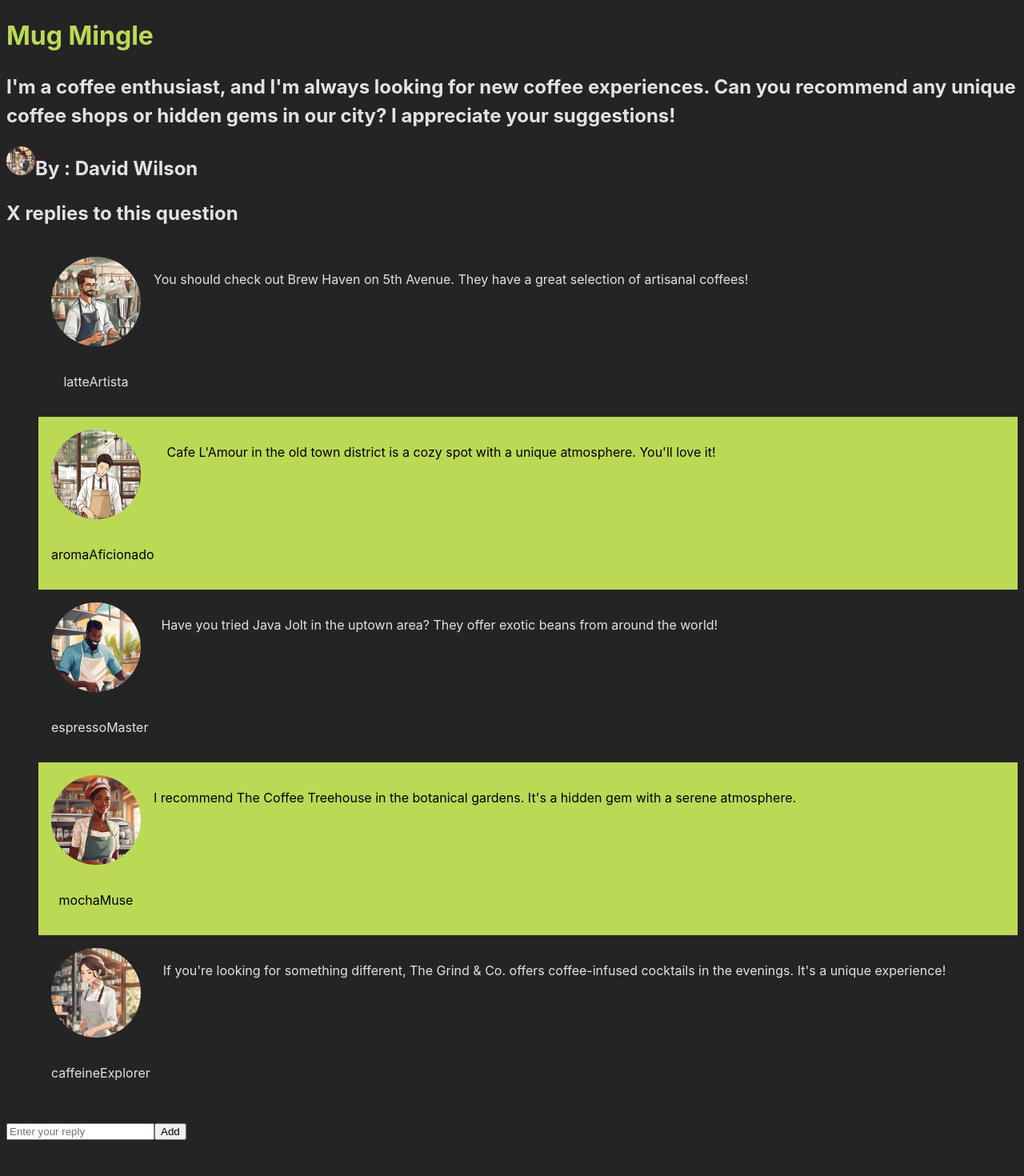
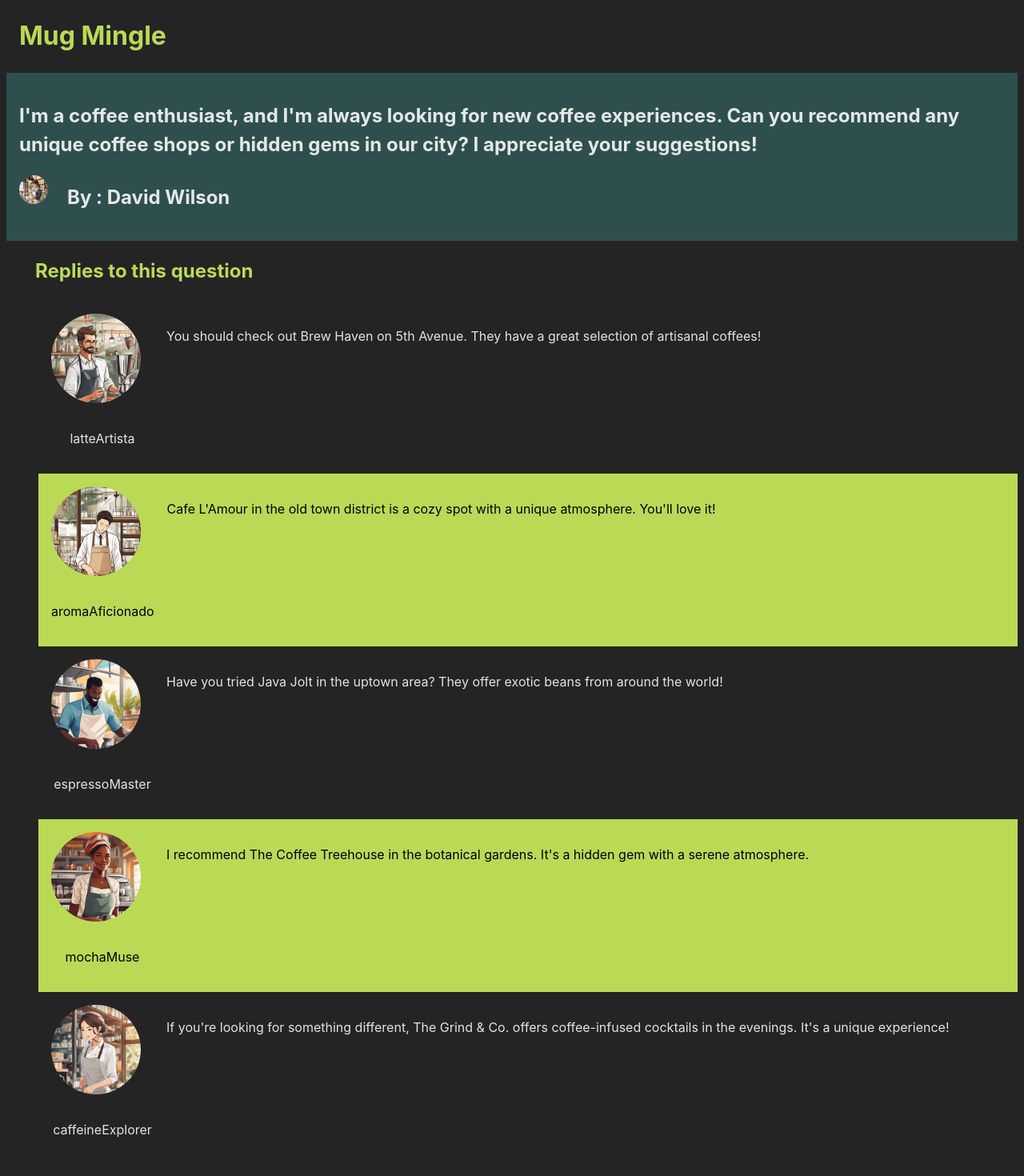
Before and after one commit to leslieyjkim/Mug_mingle, a React (Vite) app in the folder Project_MugMingle_App/: page / in a window 1280 px wide. Shown: the top 1470 px of the page at 80% size. Before the commit the page ends 1433 px from the top, so only its background shows below. Built offline with nearby package versions, Linux system fonts and the light colour scheme.

Commit message:
Style components

```diff
--- a/Project_MugMingle_App/src/App.css
+++ b/Project_MugMingle_App/src/App.css
@@ -1,5 +1,11 @@
 .Header {
     color:#bada55;
+    margin-left: 1em;
+}
+
+.Question {
+    background-color: darkslategrey;
+    padding: 1em;
 }
 
 .image {
@@ -8,12 +14,18 @@
     height: 1.5em;
     background-size: cover;
     border-radius: 50%;
+    margin-right: 1em;
 
 }
 
 .image.big {
     width: 7em;
     height: 7em;
+}
+
+.ReplyList h1 {
+    margin-left: 1.5em;
+    color: #bada55;
 }
 
 .ReplyListItem{
@@ -46,3 +58,40 @@
 .ReplyListItem p:last-of-type {
     grid-area: content;
 }
+
+.ReplyForm {
+    display: flex;
+    flex-direction: column;
+    align-items: flex-start;
+    padding: 20px;
+    background-color: #f9f9f9;
+    border: 2px solid #ddd;
+    border-radius: 8px;
+    width: 85%;
+    margin: 20px auto;
+    box-shadow: 0 4px 8px rgba(0, 0, 0, 0.1);
+}
+
+.ReplyForm input[type="text"] {
+    width: 100%;
+    padding: 10px auto;
+    font-size: 30px;
+    margin-bottom: 10px;
+    border: 1px solid #ccc;
+    border-radius: 4px;
+}
+
+.ReplyForm button {
+    padding: 10px 20px;
+    font-size: 16px;
+    color: black;
+    background-color: #bada55;
+    border: none;
+    border-radius: 4px;
+    cursor: pointer;
+}
+
+.ReplyForm button:hover {
+    background-color: #ce600c;
+    color: #f9f9f9;
+}
--- a/Project_MugMingle_App/src/components/ReplyForm.jsx
+++ b/Project_MugMingle_App/src/components/ReplyForm.jsx
@@ -21,6 +21,8 @@ export default function ReplyForm(props) {
         event.preventDefault() //Hey, form! don't do the default re-freshing.
 
         props.onSubmit(reply) //Hey,What I'm gonna submit you, what I want you to do is 'take reply & give it to somebody'.
+
+        setReply('');
     }
 
     console.log("State value", reply); //Input창에 내가 입력한 값이 찍힘. Wiggle을 입력하면, W, Wi, Wig, Wigg, Wiggl, Wiggle 순으로 6차례 찍혀.
--- a/Project_MugMingle_App/src/components/ReplyList.jsx
+++ b/Project_MugMingle_App/src/components/ReplyList.jsx
@@ -11,7 +11,7 @@ export default function ReplyList(props) {
 
     return (
         <section className='ReplyList'>
-            <h1>X replies to this question</h1>
+            <h1>Replies to this question</h1>
             <ul>{ parsedReplies }</ul>
         </section>
     )
```
